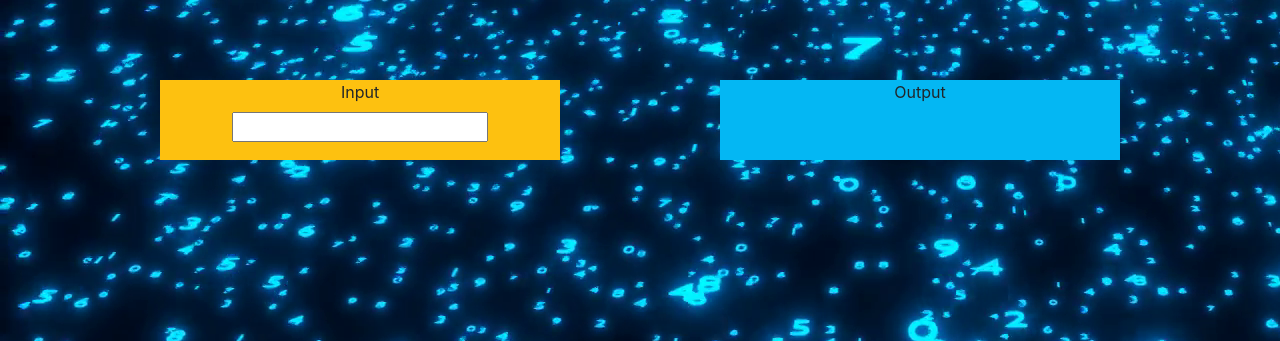
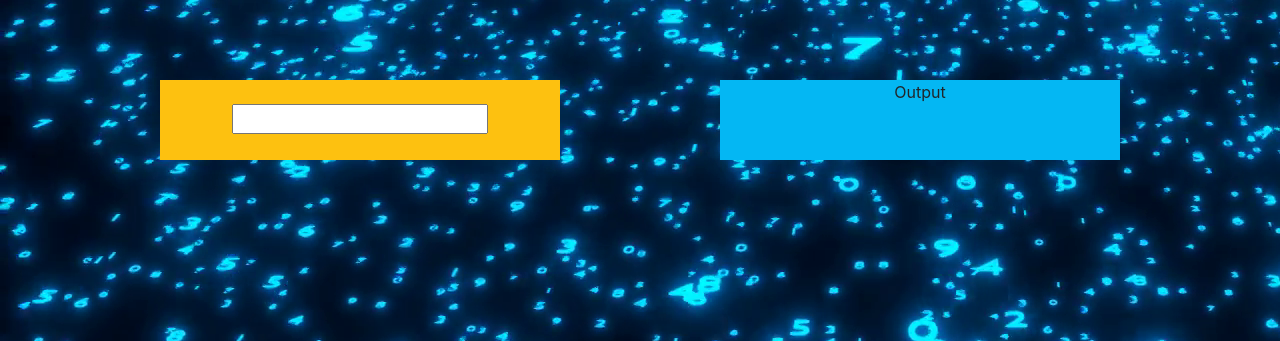
Before and after one commit to onceuponapril/digitchallenge, a Flask app: page / in a window 1280 px wide. Shown: the part 162-503 px from the top of the page. Run offline with Flask 2, Linux system fonts and the light colour scheme; some libraries are stand-ins or nearby versions.

Commit message:
Update index.html

```diff
--- a/templates/index.html
+++ b/templates/index.html
@@ -45,7 +45,7 @@
   <form>
     <div class="form-row">
       <div class="col input">
-        <label for="input">Input</label></br>
+        <label for="Input"></br>
         <input id="inputtext" type="text" name="input"/>
       </div>
 
```
